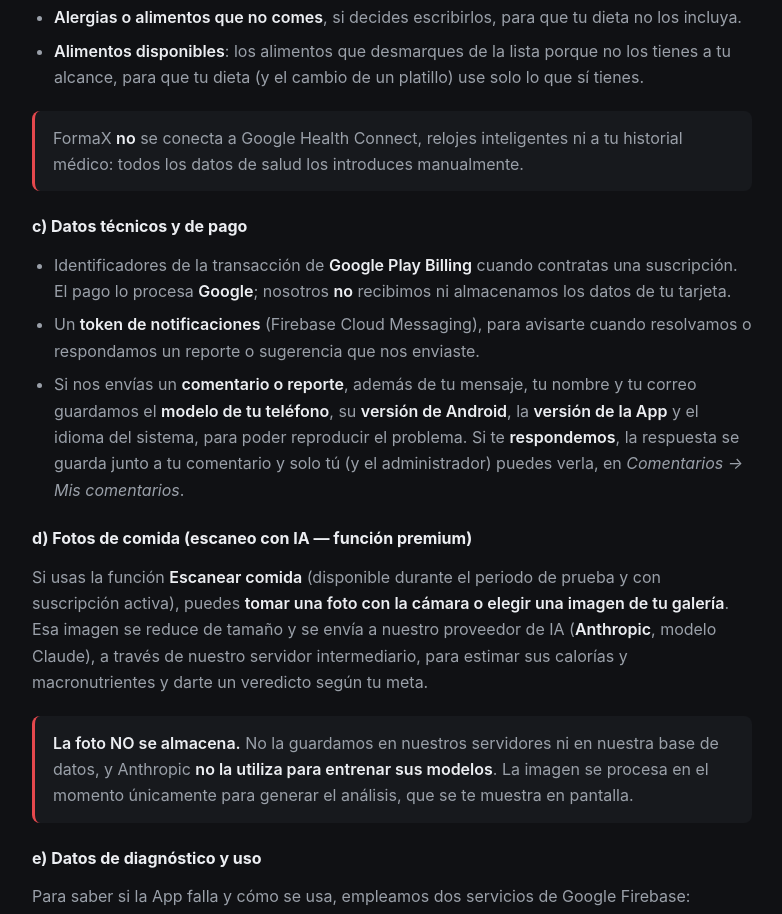
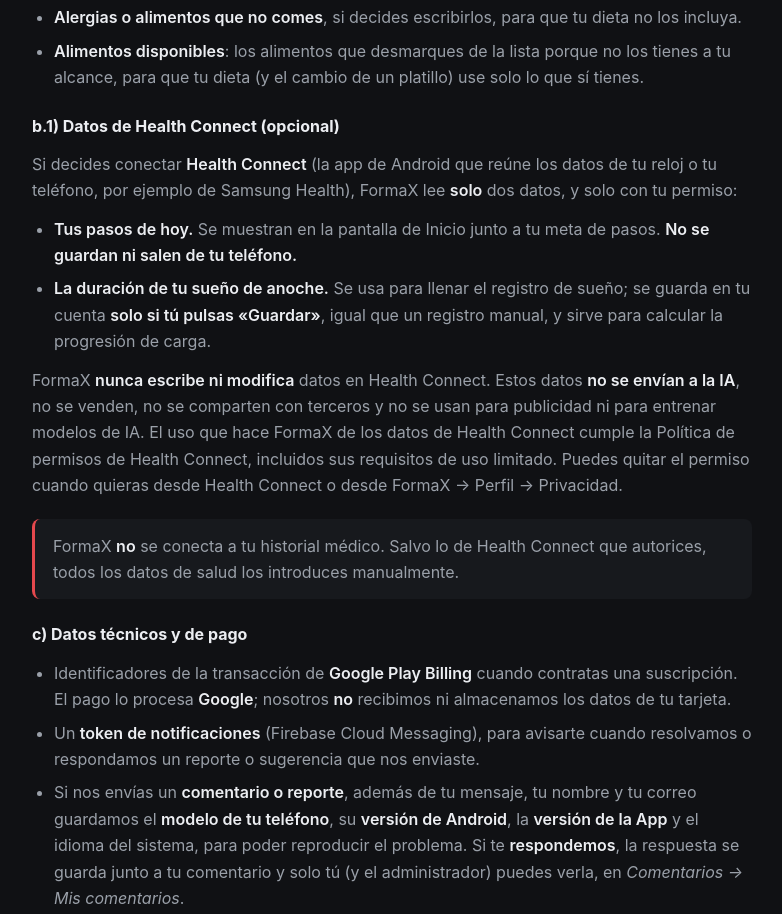
Before and after one commit to jcfrias96-eng/formax-privacy, a plain HTML site: page index.html in a window 1280 px wide. Shown: the part 1545-2459 px from the top of the page, without its empty margins (248-1030 px from the left). Drawn offline with Linux system fonts and the light colour scheme.

Commit message:
Add files via upload

```diff
--- a/index.html
+++ b/index.html
@@ -125,7 +125,7 @@
   <header>
     <span class="eyebrow">FormaX</span>
     <h1>Política de Privacidad</h1>
-    <p class="updated">Última actualización: 2 de noviembre de 2026</p>
+    <p class="updated">Última actualización: 12 de noviembre de 2026</p>
   </header>
 
   <p class="intro">Esta Política de Privacidad describe cómo <strong>José C. Frías</strong>
@@ -184,8 +184,24 @@
     <li><strong>Alimentos disponibles</strong>: los alimentos que desmarques de la lista porque no los
     tienes a tu alcance, para que tu dieta (y el cambio de un platillo) use solo lo que sí tienes.</li>
   </ul>
-  <blockquote><p>FormaX <strong>no</strong> se conecta a Google Health Connect, relojes inteligentes
-  ni a tu historial médico: todos los datos de salud los introduces manualmente.</p></blockquote>
+  <h3>b.1) Datos de Health Connect (opcional)</h3>
+  <p>Si decides conectar <strong>Health Connect</strong> (la app de Android que reúne los datos de tu
+  reloj o tu teléfono, por ejemplo de Samsung Health), FormaX lee <strong>solo</strong> dos datos, y
+  solo con tu permiso:</p>
+  <ul>
+    <li><strong>Tus pasos de hoy.</strong> Se muestran en la pantalla de Inicio junto a tu meta de
+    pasos. <strong>No se guardan ni salen de tu teléfono.</strong></li>
+    <li><strong>La duración de tu sueño de anoche.</strong> Se usa para llenar el registro de sueño;
+    se guarda en tu cuenta <strong>solo si tú pulsas «Guardar»</strong>, igual que un registro
+    manual, y sirve para calcular la progresión de carga.</li>
+  </ul>
+  <p>FormaX <strong>nunca escribe ni modifica</strong> datos en Health Connect. Estos datos
+  <strong>no se envían a la IA</strong>, no se venden, no se comparten con terceros y no se usan para
+  publicidad ni para entrenar modelos de IA. El uso que hace FormaX de los datos de Health Connect
+  cumple la Política de permisos de Health Connect, incluidos sus requisitos de uso limitado. Puedes
+  quitar el permiso cuando quieras desde Health Connect o desde FormaX → Perfil → Privacidad.</p>
+  <blockquote><p>FormaX <strong>no</strong> se conecta a tu historial médico. Salvo lo de Health
+  Connect que autorices, todos los datos de salud los introduces manualmente.</p></blockquote>
 
   <h3>c) Datos técnicos y de pago</h3>
   <ul>
@@ -243,6 +259,7 @@
     macros y darte un veredicto según tu meta (función premium; la foto no se almacena — ver
     apartado 1.d).</li>
     <li>Calcular la progresión de carga, el IMC y las recomendaciones de sueño.</li>
+    <li>Mostrarte tus pasos del día y llenar tu registro de sueño, si conectas Health Connect.</li>
     <li>Mostrarte tu progreso e historial dentro de la App.</li>
     <li>Gestionar tu periodo de prueba, tu cuota gratuita y tu suscripción.</li>
     <li>Enviarte recordatorios locales (si los activas).</li>
```
